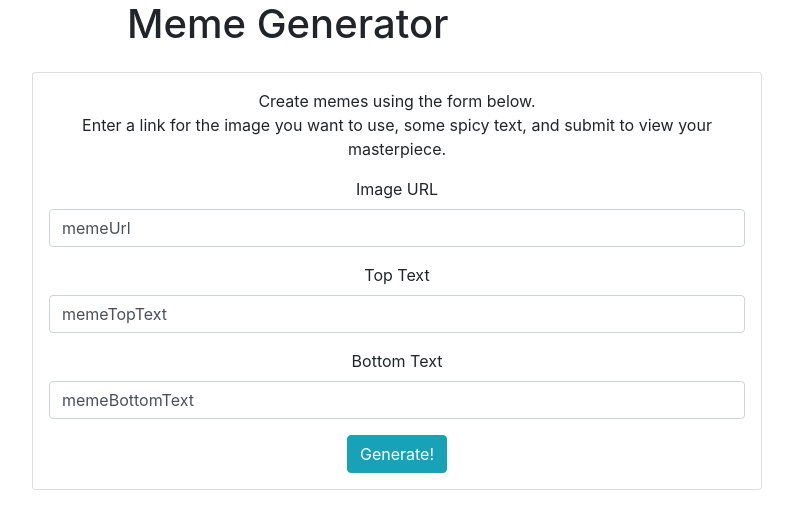
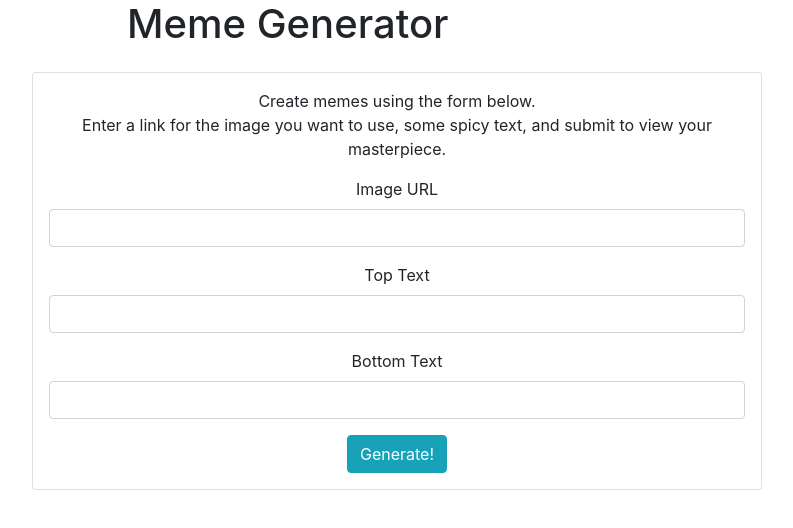
Before and after one commit to HeyImMatt/springboard-44-2-react-redux, a React (Create React App) app: page / in a window 1280 px wide. Shown: the top 528 px of the page, without its empty margins (243-1036 px from the left). Built offline with nearby package versions, Linux system fonts and the light colour scheme.

Commit message:
Add state for formData and changeHandler function. Update MemeForm component to use state

```diff
--- a/src/App.js
+++ b/src/App.js
@@ -1,15 +1,31 @@
-import React from 'react';
+import React, { useState } from 'react';
 import { Row, Col, Container } from 'reactstrap';
 import MemeForm from './MemeForm';
 
+
 function App() {
+  const INITIAL_FORM_STATE = {
+    memeUrl: '',
+    memeTopText: '',
+    memeBottomText: ''
+  }
+  const [formData, setFormData] = useState(INITIAL_FORM_STATE);
+
+  const changeHandler = (e) => {
+    const {name, value} = e.target;
+    setFormData((fdata) => ({
+      ...fdata,
+      [name]: value
+    }))
+  }
+
   return (
     <Container>
       <Row className="align-items-center">
         <Col md={{size: 8, offset: 3}}>
           <h1>Meme Generator</h1>
         </Col>
-        <MemeForm />
+        <MemeForm formData={formData} changeHandler={changeHandler} />
       </Row>
     </Container>
   );
--- a/src/MemeForm.js
+++ b/src/MemeForm.js
@@ -1,8 +1,8 @@
 import React from 'react';
-import { Card, Button, CardTitle, CardText, Col, Form, FormGroup, Label, Input, FormText } from 'reactstrap';
+import { Card, Button, CardText, Col, Form, FormGroup, Label, Input} from 'reactstrap';
 
 export default function MemeForm({formData, changeHandler, submitHandler}) {
-  //const { memeUrl } = formData;
+  const { memeUrl, memeTopText, memeBottomText } = formData;
   return (
     <Col md={{size: 8, offset: 2}} className="mt-3 text-center">
     <Card>
@@ -12,15 +12,15 @@ export default function MemeForm({formData, changeHandler, submitHandler}) {
         </CardText>
         <FormGroup>
           <Label for="meme-url">Image URL</Label>
-          <Input type="text" id="meme-url" name="memeUrl" value="memeUrl" onChange={changeHandler}></Input>
+          <Input type="text" id="meme-url" name="memeUrl" value={memeUrl} onChange={changeHandler}></Input>
         </FormGroup>
         <FormGroup>
           <Label for="top-text">Top Text</Label>
-          <Input type="text" id="top-text" name="memeTopText" value="memeTopText" onChange={changeHandler}></Input>
+          <Input type="text" id="top-text" name="memeTopText" value={memeTopText} onChange={changeHandler}></Input>
         </FormGroup>
         <FormGroup>
           <Label for="bottom-text">Bottom Text</Label>
-          <Input type="text" id="bottom-text" name="memeBottomText" value="memeBottomText" onChange={changeHandler}></Input>
+          <Input type="text" id="bottom-text" name="memeBottomText" value={memeBottomText} onChange={changeHandler}></Input>
         </FormGroup>
         <Button type="submit" color="info">Generate!</Button>
       </Form>
```
